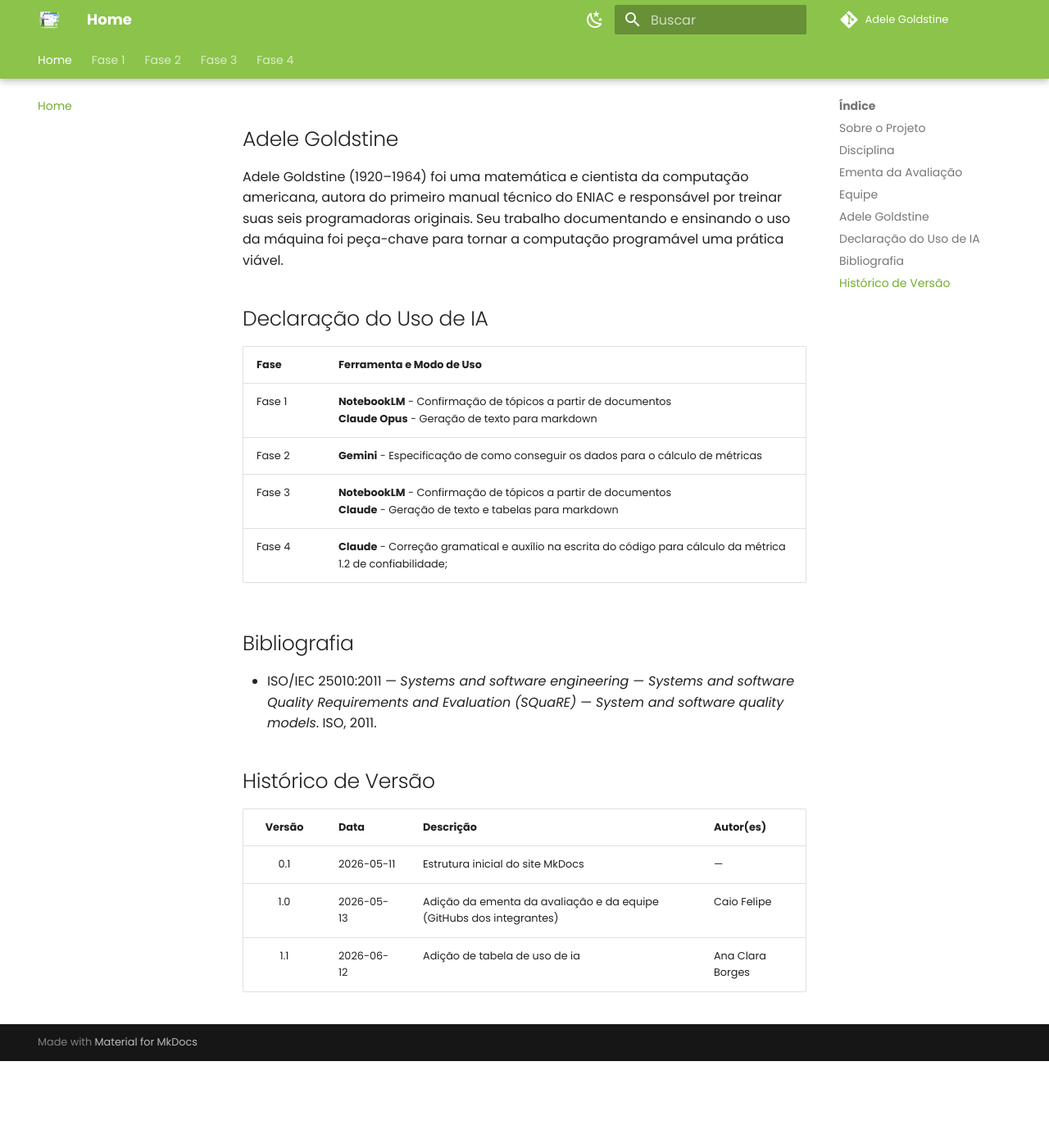
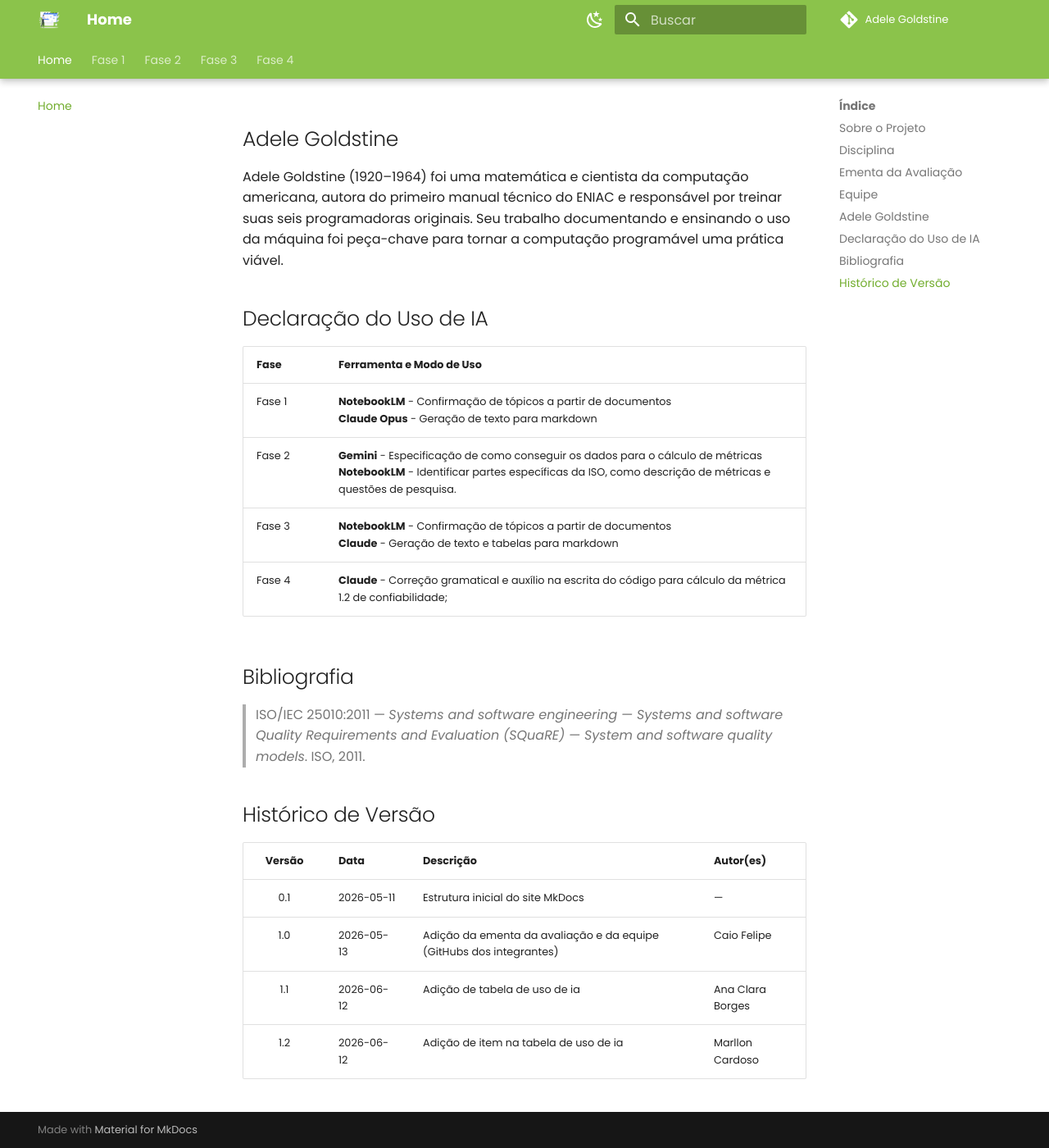
Before and after one commit to FCTE-Qualidade-de-Software-1/2026-1_T01_ADELE_GOLDSTINE, an MkDocs documentation site: the page built from docs/index.md, in a window 1280 px wide and 1400 px high, scrolled down 1434 px. Shown: the whole window at 82% size. Built offline with MkDocs 1.6.1 and Material for MkDocs 9.7.7, drawn with Linux system fonts in a browser that asks for light colours; comment, search, counter and statistics services are not loaded; before the commit the page ends 2728 px from its top, so only the background shows below that.

Commit message:
docs: Adição de item na tabela de uso de ia.

```diff
--- a/docs/index.md
+++ b/docs/index.md
@@ -42,14 +42,14 @@ Adele Goldstine (1920–1964) foi uma matemática e cientista da computação am
 | Fase | Ferramenta e Modo de Uso |
 |---|---|
 | Fase 1 | **NotebookLM** - Confirmação de tópicos a partir de documentos <br> **Claude Opus** - Geração de texto para markdown |
-| Fase 2 | **Gemini** - Especificação de como conseguir os dados para o cálculo de métricas |
+| Fase 2 | **Gemini** - Especificação de como conseguir os dados para o cálculo de métricas <br> **NotebookLM** - Identificar partes específicas da ISO, como descrição de métricas e questões de pesquisa. |
 | Fase 3 | **NotebookLM** - Confirmação de tópicos a partir de documentos <br> **Claude** - Geração de texto e tabelas para markdown|
 | Fase 4 | **Claude** - Correção gramatical e auxílio na escrita do código para cálculo da métrica 1.2 de confiabilidade; |
 
 
 ## Bibliografia
 
-- ISO/IEC 25010:2011 — *Systems and software engineering — Systems and software Quality Requirements and Evaluation (SQuaRE) — System and software quality models*. ISO, 2011.
+> ISO/IEC 25010:2011 — *Systems and software engineering — Systems and software Quality Requirements and Evaluation (SQuaRE) — System and software quality models*. ISO, 2011.
 
 ## Histórico de Versão
 
@@ -58,3 +58,4 @@ Adele Goldstine (1920–1964) foi uma matemática e cientista da computação am
 | 0.1    | 2026-05-11 | Estrutura inicial do site MkDocs       | —         |
 | 1.0    | 2026-05-13 | Adição da ementa da avaliação e da equipe (GitHubs dos integrantes) | Caio Felipe |
 | 1.1    | 2026-06-12 | Adição de tabela de uso de ia | Ana Clara Borges |
+| 1.2    | 2026-06-12 | Adição de item na tabela de uso de ia | Marllon Cardoso |
```
